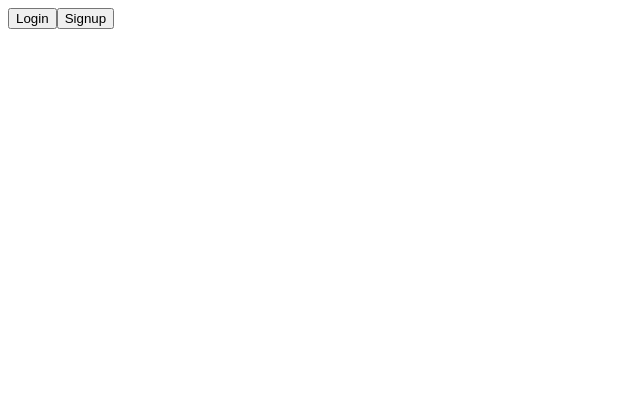
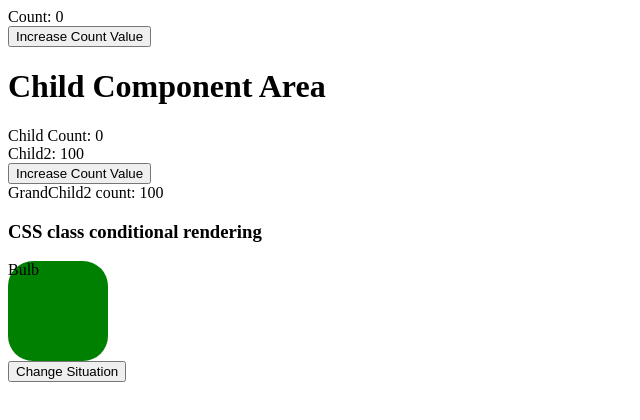
Before and after one commit to NamanJindal03/cn-1-rect, a React (Create React App) app: page / in a window 1280 px wide. Shown: the top 420 px of the page, without its empty margins (0-640 px from the left). Built offline with nearby package versions, Linux system fonts and the light colour scheme.

Commit message:
states and css conditional rendering

```diff
--- a/src/conditionalRendering/App2.js
+++ b/src/conditionalRendering/App2.js
@@ -19,12 +19,22 @@ export default function App2() {
       setUser({...user, age: age})
 
     }
+    function editUserName(name){
+      //what code you will write over here to handle the
+      //state change
+      // let userTemp = user;
+      // userTemp.age = age;
+      // setUser(userTemp);
+
+      setUser({...user, name: name})
+
+    }
   return (
     <>
         {user ?
             <>
               <UserDetails user={user}/>
-              <EditUserDetails user={user} editUserAge={editUserAge}/>
+              <EditUserDetails user={user} editUserAge={editUserAge} editUserName={editUserName}/>
             </>
             :
             <Login setUserProp={handleUserState}/>}
--- a/src/conditionalRendering/EditUserDetails.js
+++ b/src/conditionalRendering/EditUserDetails.js
@@ -1,25 +1,27 @@
 import React, { useState } from 'react'
 
-export default function EditUserDetails({user, editUserAge}) {
+export default function EditUserDetails({user, editUserAge, editUserName}) {
 
     function handleUserAge(){
         editUserAge(user.age + 1)
     }
 
-    const [localUser, setLocalUser] = useState({name: 'naman', age: 10})
+    // const [localUser, setLocalUser] = useState({name: 'naman', age: 10})
 
 
     function handleNameChange(e){
         console.log(e.target.value);
-        setLocalUser({...localUser, name: e.target.value})
+        editUserName(e.target.value);
+        // setLocalUser({...localUser, name: e.target.value})
     }
     function handleAgeChange(e){
-        setLocalUser({...localUser, age: e.target.value})
+        // setLocalUser({...localUser, age: e.target.value})
+        editUserAge(e.target.value)
     }
   return (
     <>
-        <input type="text" placeholder='name' value={localUser.name} onChange={handleNameChange}/>
-        <input type="number" placeholder='age' value={localUser.age} onChange={handleAgeChange}/>
+        <input type="text" placeholder='name' value={user.name} onChange={handleNameChange}/>
+        <input type="number" placeholder='age' value={user.age} onChange={handleAgeChange}/>
     </>
   )
 }
--- a/src/index.js
+++ b/src/index.js
@@ -3,11 +3,12 @@ import ReactDOM from 'react-dom/client';
 // import App from './App';
 // import App from './movieAssignement/App';
 // import App from './conditionalRendering/App'
-import App2 from './conditionalRendering/App2';
+// import App2 from './conditionalRendering/App2';
+import App from './renderingAndChild/App'
 
 const root = ReactDOM.createRoot(document.getElementById('root'));
 root.render(
-    <App2 />
+    <App />
 );
 
 
--- /dev/null
+++ b/src/renderingAndChild/App.js
@@ -0,0 +1,33 @@
+import React, {useState} from 'react'
+import Child from './Child';
+import Child2 from './Child2';
+import './style.css'
+
+console.log('global component state')
+
+export default function App() {
+    console.log('App recalled');
+    const [count, setCount] = useState(0);
+    const [go, setGo] = useState(false);
+  return (
+    <>
+        {console.log('here')}
+        <div>Count: {count}</div>
+        <button onClick={()=>setCount(count +1)}>Increase Count Value</button>
+
+        <h1>Child Component Area</h1>
+        <Child count={count}/>
+        <Child2 />
+        {/* `${}`*/}
+
+        <h3 >CSS class conditional rendering</h3>
+
+        {/*bulb class */}
+        {/* <div className={go ? "bulb red": "bulb green"}>Bulb</div>  */}
+        <div className={`bulb ${go ? "red": "green"}`}>Bulb</div>
+
+        <button onClick={()=>setGo(!go)}>Change Situation</button>
+
+    </>
+  )
+}
--- /dev/null
+++ b/src/renderingAndChild/Child.js
@@ -0,0 +1,10 @@
+import React from 'react'
+
+export default function Child({count}) {
+    console.log('child called')
+  return (
+    <>
+        <div>Child Count: {count}</div>
+    </>
+  )
+}
--- /dev/null
+++ b/src/renderingAndChild/Child2.js
@@ -0,0 +1,16 @@
+import React, {useState} from 'react'
+import GrandChild2 from './GrandChild2'
+
+export default function Child2() {
+
+    const [child2Count, setChild2Count] = useState(100)
+    console.log('child2 called')
+  return (
+    <>
+        <div>Child2: {child2Count}</div>
+        <button onClick={()=>setChild2Count(child2Count +1)}>Increase Count Value</button>
+
+        <GrandChild2 count={child2Count}/>
+    </>
+  )
+}
--- /dev/null
+++ b/src/renderingAndChild/GrandChild2.js
@@ -0,0 +1,10 @@
+import React from 'react'
+
+export default function GrandChild2({count}) {
+    console.log('grand child called')
+  return (
+    <>
+        <div>GrandChild2 count: {count}</div>
+    </>
+  )
+}
--- /dev/null
+++ b/src/renderingAndChild/style.css
@@ -0,0 +1,13 @@
+.red{
+    background-color: red;
+}
+
+.green{
+    background-color: green;
+}
+
+.bulb{
+    height: 100px;
+    width: 100px;
+    border-radius: 25%;
+}
```
